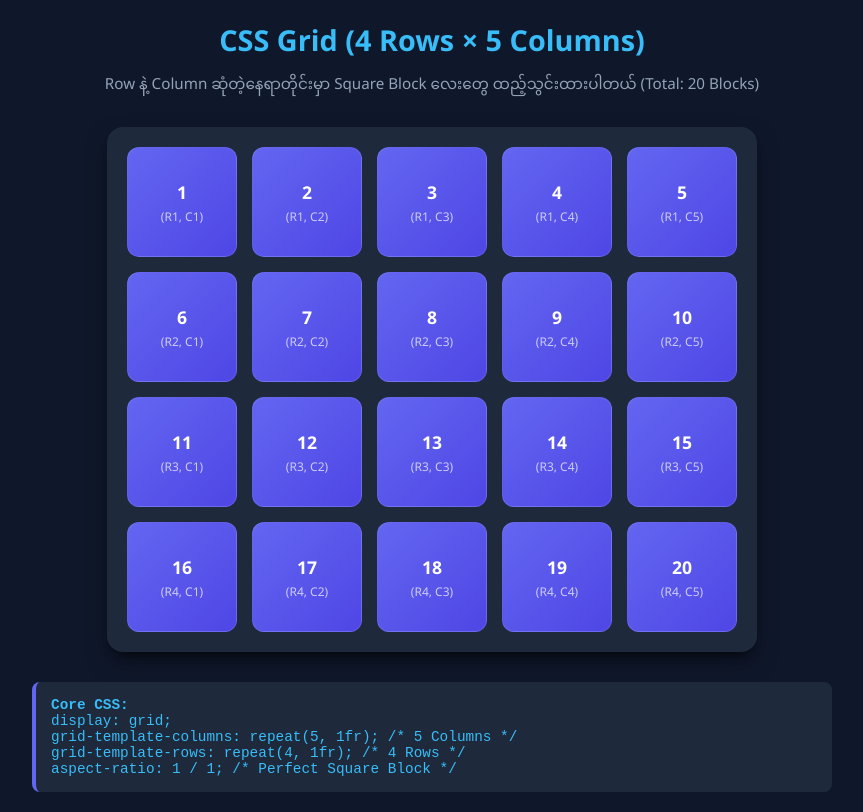
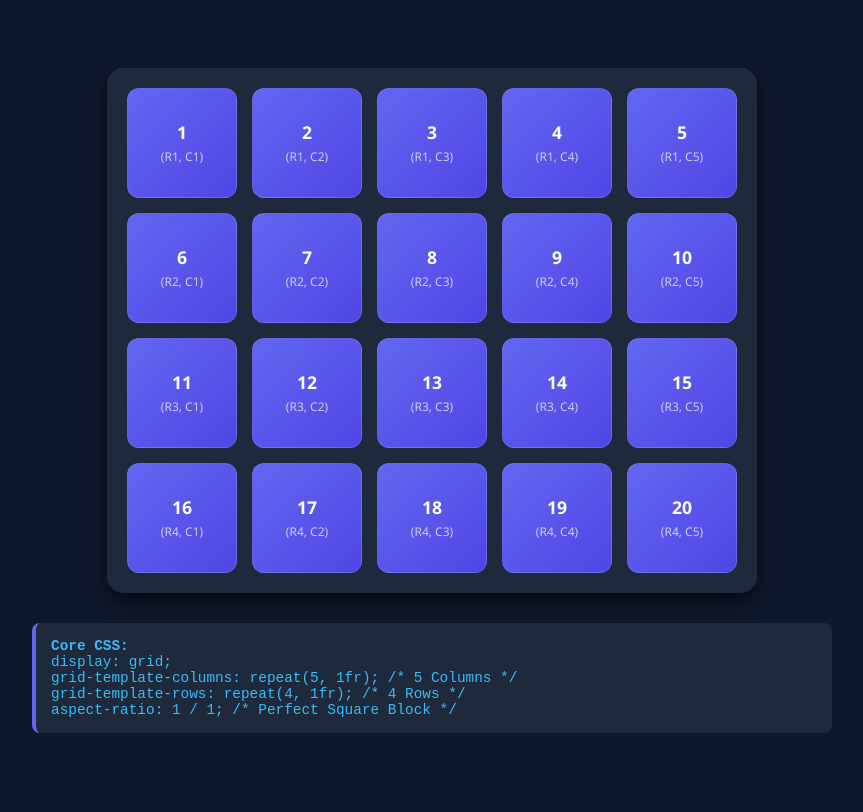
Before and after one commit to zane-personal/display-grid, a plain HTML site: page index.html in a window 1280 px wide. Shown: the whole page, without its empty margins (208-1071 px from the left). Drawn offline with Linux system fonts and the light colour scheme.

Commit message:
Remove header and description from index.html
Removed header and paragraph describing the CSS grid layout.

```diff
--- a/index.html
+++ b/index.html
@@ -122,9 +122,6 @@
 <body>
 
   <div class="container">
-    <h1>CSS Grid (4 Rows × 5 Columns)</h1>
-    <p>Row နဲ့ Column ဆုံတဲ့နေရာတိုင်းမှာ Square Block လေးတွေ ထည့်သွင်းထားပါတယ် (Total: 20 Blocks)</p>
-
     <!-- GRID CONTAINER -->
     <div class="grid-container">
       <!-- Row 1 -->
```
